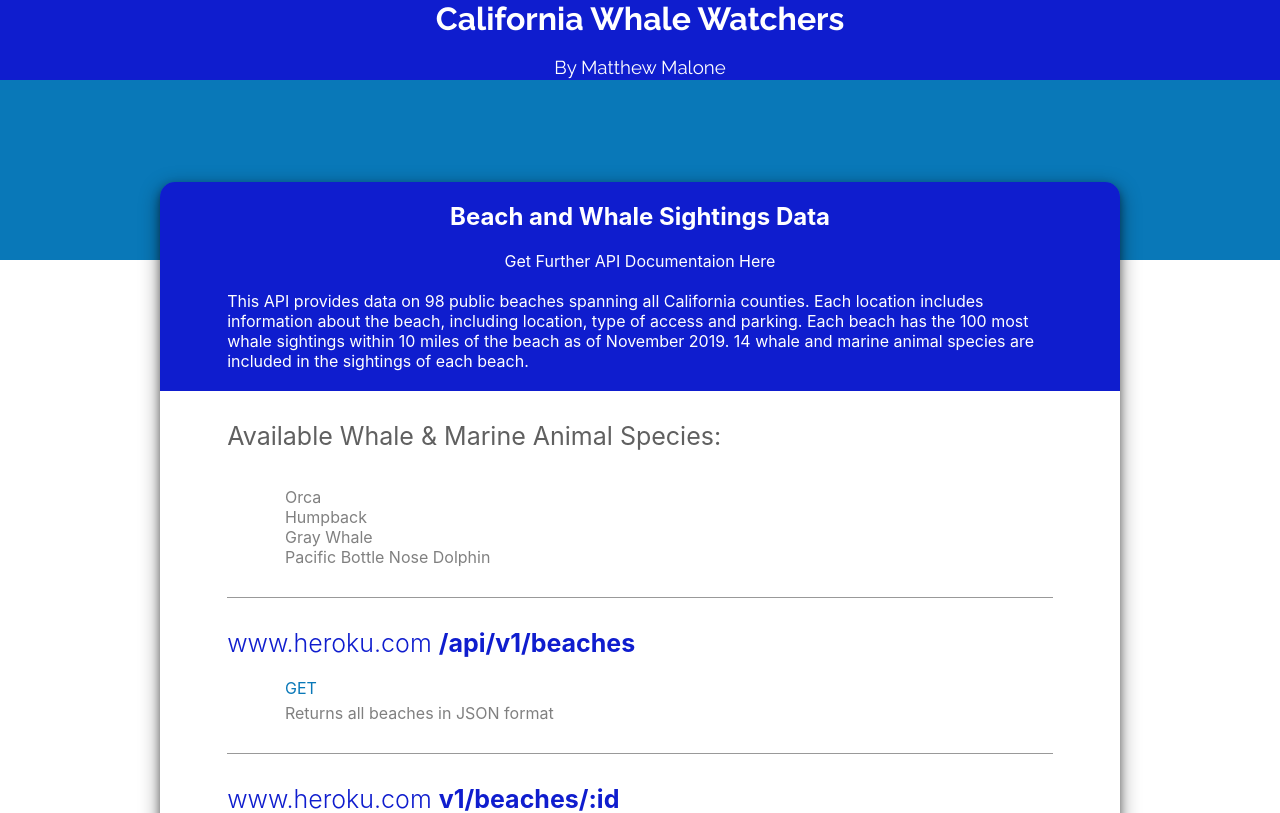
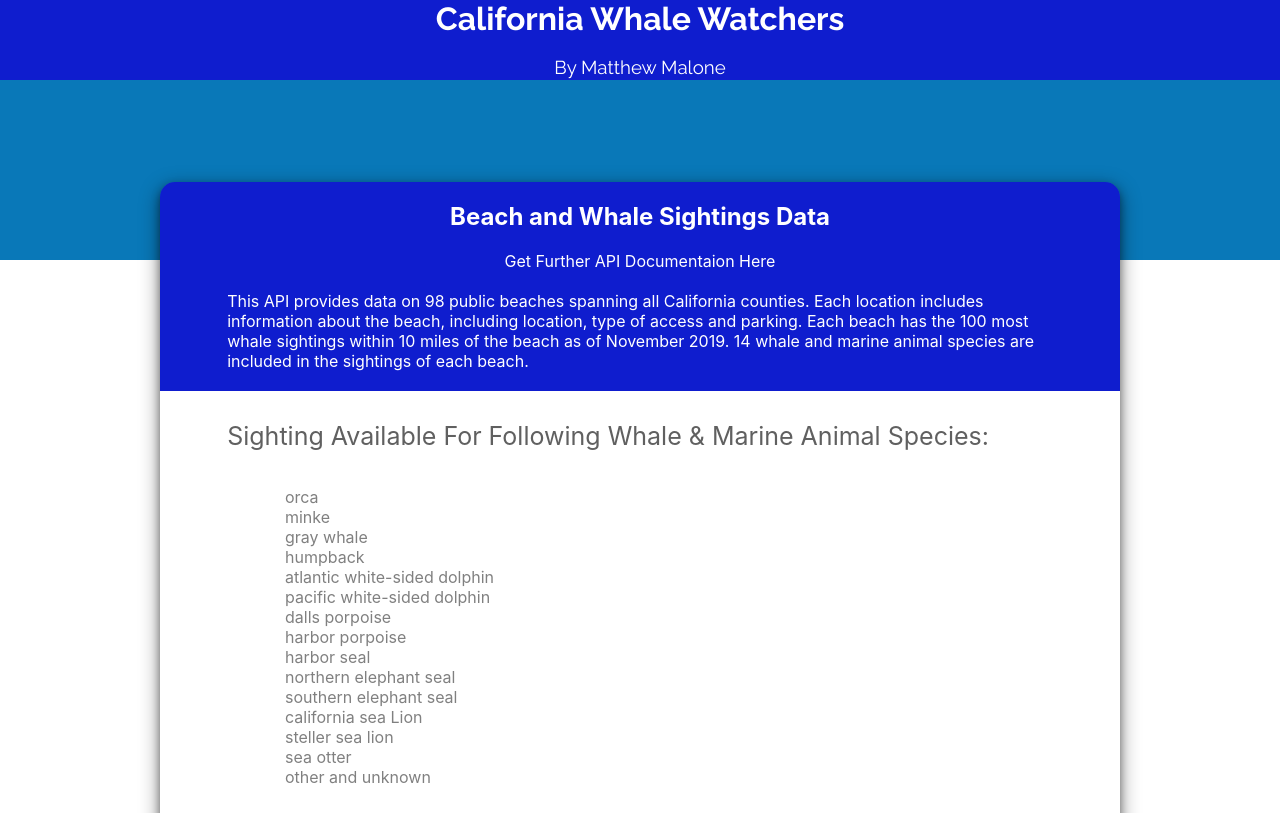
Before and after one commit to matthewdshepherd/whalewatchers, a React (Create React App) app: page / in a window 1280 px wide. Shown: the top 813 px of the page. Built offline with nearby package versions, Linux system fonts and the light colour scheme.

Commit message:
Added full amount of whales and marine animals that can be searched for

```diff
--- a/src/App.js
+++ b/src/App.js
@@ -22,8 +22,8 @@ function App() {
             </section>
             <section className="api-block__section">
               <div className="api-block__section__div">
-                <h4 className="whale-species_h2">Available Whale & Marine Animal Species:</h4>
-                <p className="whales-available__p">Orca<br/>Humpback<br/>Gray Whale<br/>Pacific Bottle Nose Dolphin</p>
+                <h4 className="whale-species_h2">Sighting Available For Following Whale & Marine Animal Species:</h4>
+                <p className="whales-available__p">orca<br/> minke<br/> gray whale<br/> humpback<br/> atlantic white-sided dolphin<br/> pacific white-sided dolphin<br/> dalls porpoise<br/> harbor porpoise<br/> harbor seal<br/> northern elephant seal<br/> southern elephant seal<br/> california sea Lion<br/> steller sea lion<br/> sea otter<br/> other and unknown</p>
                 <div className="api-bottom-seperator__div"></div>
               </div>
               <div className="api-block__section__div">
```
Also changed, not shown: package.json (+7 -1 lines), 1 other file (tests, documents, lock files or other folders).
